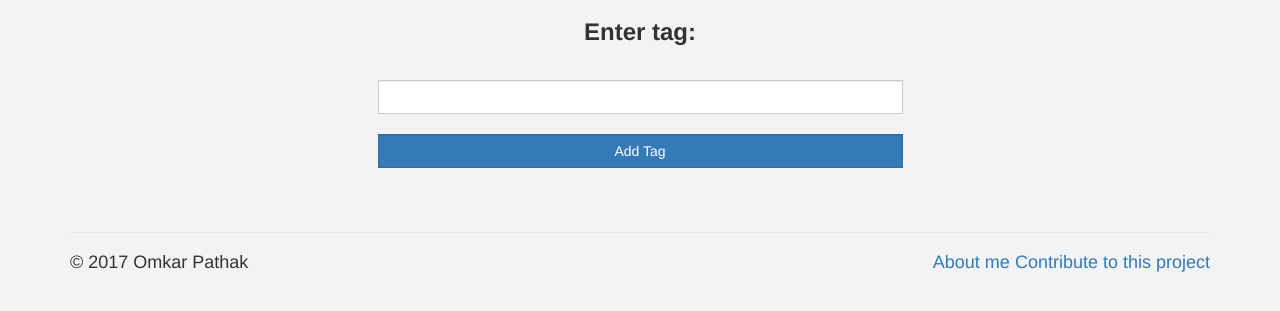
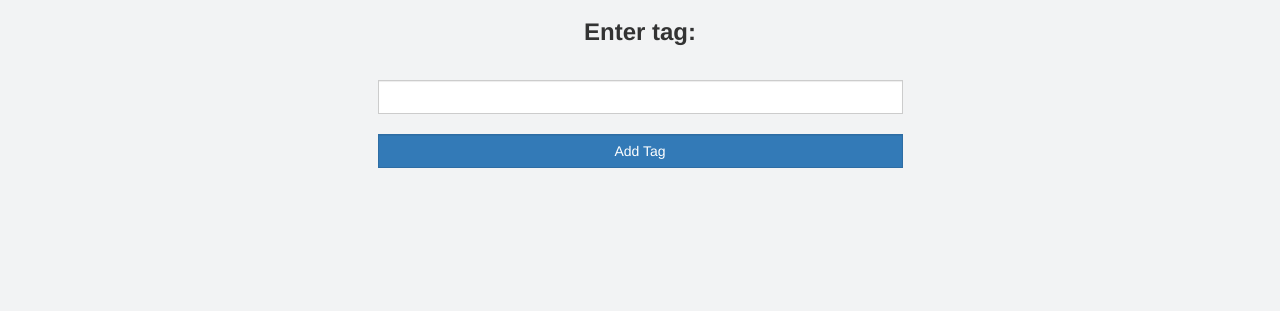
Before and after one commit to rohit0110/NOTEify, a Flask app: page /tags/add/ in a window 1280 px wide. Shown: the part 65-376 px from the top of the page. Run offline with Flask 2, Linux system fonts and the light colour scheme; a user stored in the database is signed in; some libraries are stand-ins or nearby versions.

Commit message:
name removed

```diff
--- a/templates/index.html
+++ b/templates/index.html
@@ -80,7 +80,7 @@
         {% block content %}
 
         {% endblock %}
-        <div class="add-margin-bottom"></div>
+        <!-- <div class="add-margin-bottom"></div>
         <div class="container inline-p">
             <legend></legend>
             <h4>
@@ -90,7 +90,7 @@
                     <a href="https://github.com/OmkarPathak/A-Simple-Note-Taking-Web-App">Contribute to this project</a>
                 </p>
             </h4>
-        </div>
+        </div> -->
     </body>
     <script src="{{ url_for('static', filename='js/jquery.min.js') }}"></script>
     <script src="{{ url_for('static', filename='js/bootstrap.min.js') }}"></script>
```
